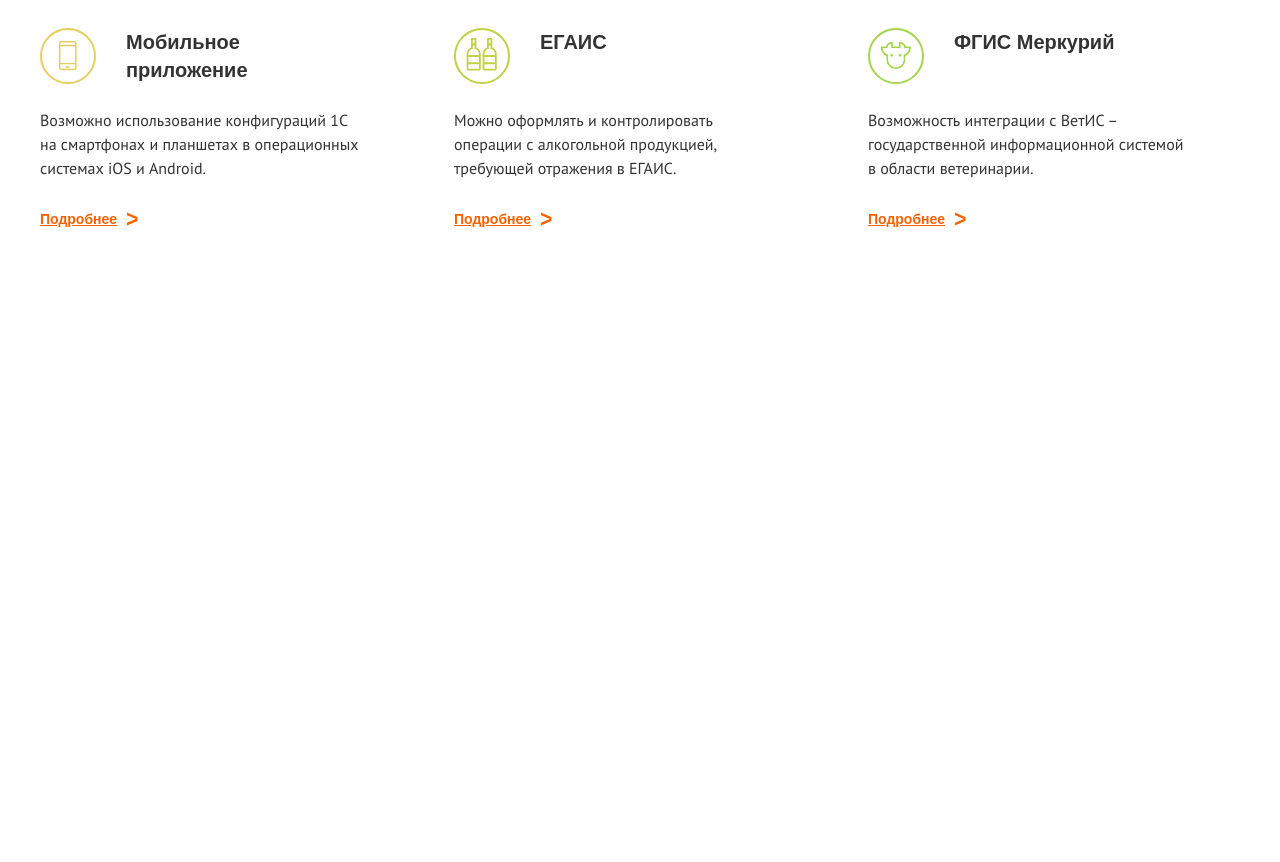
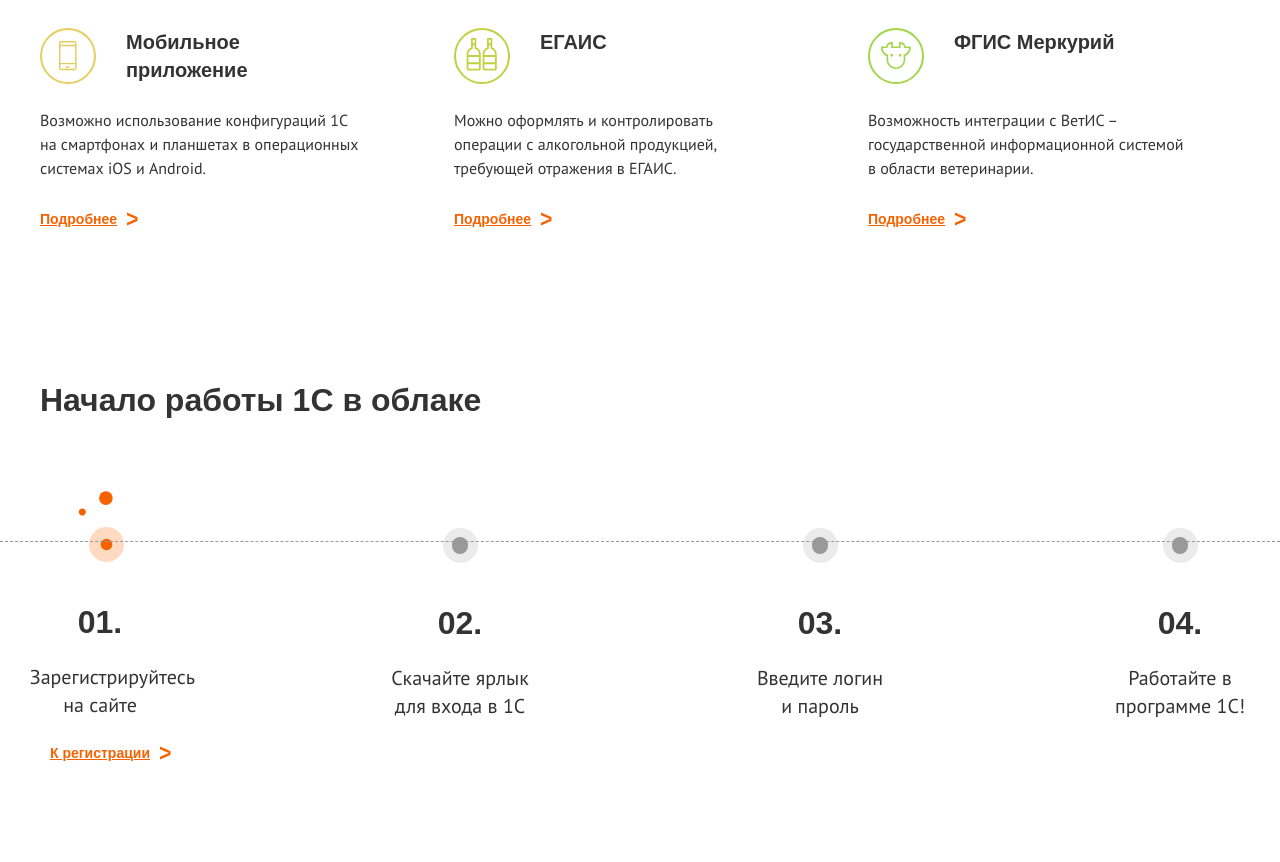
Before and after one commit to norvaishas/scloud, a website: page src/index.html in a window 1280 px wide. Shown: the part 5312-6174 px from the top of the page. Before the commit the page ends 5787 px from the top, so only its background shows below. Drawn offline with nearby package versions, Linux system fonts and the light colour scheme; files that its build step writes are made by us from their sources; files whose address does not match are found by name; a web font is replaced by a local one.

Commit message:
feat: add work-start section

```diff
--- a/src/index.html
+++ b/src/index.html
@@ -405,6 +405,47 @@
             </div>
         </div>
     </section>
+
+    <section class="work-start">
+        <div class="work-start__line"></div>
+        <div class="container">
+            <h2 class="section__title work-start__title">Начало работы 1С в облаке</h2>
+            <div class="work-start__content">
+
+                <div class="work-start__stage stage">
+                    <img src="icons/circles.svg" alt="stage 1 - registration" class="stage__pic">
+                    <span class="stage__number">01.</span>
+                    <span class="stage__descr">Зарегистрируйтесь на сайте</span>
+                    <a href="#" class="stage__registration orng">К регистрации</a>
+                </div>
+
+                <div class="work-start__stage stage">
+                    <div class="stage__circle">
+                        <div></div>
+                    </div>
+                    <span class="stage__number">02.</span>
+                    <span class="stage__descr">Скачайте ярлык для входа в 1С</span>
+                </div>
+
+                <div class="work-start__stage stage">
+                    <div class="stage__circle">
+                        <div></div>
+                    </div>
+                    <span class="stage__number">03.</span>
+                    <span class="stage__descr">Введите логин и пароль</span>
+                </div>
+
+                <div class="work-start__stage stage">
+                    <div class="stage__circle">
+                        <div></div>
+                    </div>
+                    <span class="stage__number">04.</span>
+                    <span class="stage__descr">Работайте в программе 1С!</span>
+                </div>
+
+            </div>
+        </div>
+    </section>
 </main>
 </body>
 </html>
--- a/src/sass/base/_mixins.scss
+++ b/src/sass/base/_mixins.scss
@@ -12,3 +12,18 @@
   font-weight: $fw;
   font-style: normal;
 }
+
+@mixin card-link {
+  position: relative;
+  @include caption(1.4rem, 700);
+  line-height: 1.8rem;
+  text-decoration: underline;
+  cursor: pointer;
+  &:after {
+    position: absolute;
+    content: '^';
+    font-size: 2.4rem;
+    margin-left: .5rem;
+    transform: rotate(90deg);
+  }
+}
--- a/src/sass/blocks/_card.scss
+++ b/src/sass/blocks/_card.scss
@@ -19,18 +19,6 @@
     margin-bottom: 3rem;
   }
   &__details {
-    position: relative;
-    @include caption(1.4rem, 700);
-    line-height: 1.8rem;
-    text-decoration: underline;
-    cursor: pointer;
-
-    &:after {
-      position: absolute;
-      content: '^';
-      font-size: 2.4rem;
-      margin-left: .5rem;
-      transform: rotate(90deg);
-    }
+    @include card-link;
   }
 }
--- a/src/sass/blocks/_integration.scss
+++ b/src/sass/blocks/_integration.scss
@@ -1,5 +1,5 @@
 .integration {
-  margin-bottom: 14.7rem;
+  margin-bottom: 5.2rem;
   &__title {
     margin-bottom: 9.5rem;
   }
--- /dev/null
+++ b/src/sass/blocks/_work-start.scss
@@ -0,0 +1,58 @@
+.work-start {
+  position: relative;
+  padding-bottom: 10rem;
+  &__title {
+    padding-bottom: 6.5rem;
+  }
+  &__content {
+    display: flex;
+    width: 100%;
+    margin: 0 auto;
+    justify-content: space-between;
+  }
+  &__line {
+    position: absolute;
+    width: 100%;
+    border-top: 1px dashed $middle-grey;
+    top: 33.5%;
+  }
+}
+
+.stage {
+  max-width: 10%;
+  display: flex;
+  flex-direction: column;
+  align-items: center;
+  &__circle {
+    display: flex;
+    justify-content: center;
+    align-items: center;
+    width: 3.5rem;
+    height: 3.5rem;
+    margin-top: 4.2rem;
+    border-radius: 50%;
+    background: #EBEBEB;
+    & div {
+      width: 1.67rem;
+      height: 1.67rem;
+      border-radius: 50%;
+      background: $middle-grey;
+    }
+  }
+  &__number {
+    @include caption(3.2rem, 700);
+    line-height: 4.1rem;
+    margin: 4rem 0 2rem 0;
+  }
+  &__descr {
+    font-size: 2rem;
+    line-height: 2.8rem;
+    //width: 62%;
+    width: 117%;
+    text-align: center;
+    margin-bottom: 2.5rem;
+  }
+  &__registration {
+    @include card-link;
+  }
+}
--- a/src/sass/style.scss
+++ b/src/sass/style.scss
@@ -51,3 +51,4 @@
 @import "blocks/customers";
 @import "blocks/card";
 @import "blocks/integration";
+@import "blocks/work-start";
```
Also changed, not shown: src/icons/circles.svg (added).
